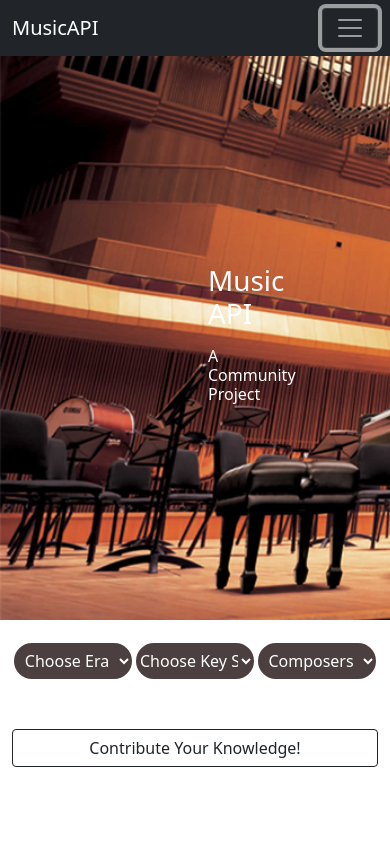
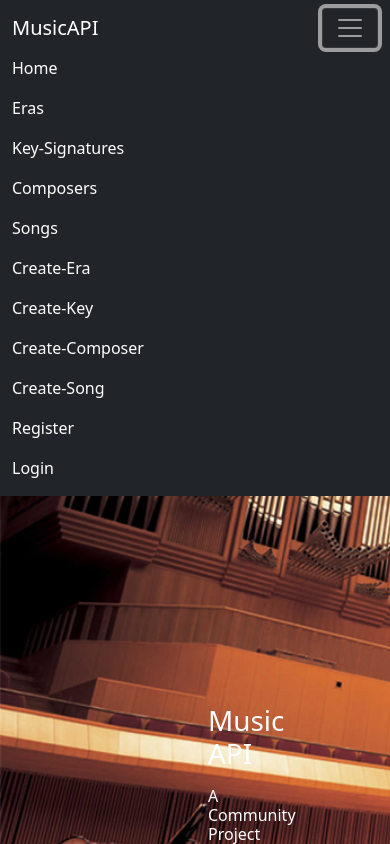
Before and after one commit to joeycodingphase25/React_Music_API, a React (Create React App) app: page / in a window 390 px wide. Both pictures are taken after a click on the button "Toggle navigation". Shown: the top 844 px of the page. Built offline with nearby package versions, Linux system fonts and the light colour scheme.

Commit message:
fixed mobile drop down

```diff
--- a/src/components/Nav.js
+++ b/src/components/Nav.js
@@ -1,31 +1,36 @@
 import React from 'react'
 import { Link } from 'react-router-dom'
-
+import { useState } from 'react';
 
 
 export default function Nav(props) {
+
+  const [isNavCollapsed, setIsNavCollapsed] = useState(true);
+
+  const handleNavCollapse = () => setIsNavCollapsed(!isNavCollapsed);
+
   return (
     <nav className="navbar navbar-expand-lg navbar-dark bg-dark">
         <div className="container-fluid">
             <a className="navbar-brand" href="\">MusicAPI</a>
-            <button className="navbar-toggler" type="button" data-bs-toggle="collapse" data-bs-target="\navbarNavAltMarkup" aria-controls="navbarNavAltMarkup" aria-expanded="false" aria-label="Toggle navigation">
+            <button className="custom-toggler navbar-toggler" type="button" data-toggle="collapse" data-target="#navbarsExample09" aria-controls="navbarsExample09" aria-expanded={!isNavCollapsed ? true : false} aria-label="Toggle navigation" onClick={handleNavCollapse}>
             <span className="navbar-toggler-icon"></span>
             </button>
-            <div className="collapse navbar-collapse" id="navbarNavAltMarkup">
+            <div class={`${isNavCollapsed ? 'collapse' : ''} navbar-collapse`} id="navbarsExample09">
             <div className="navbar-nav">
-                <Link className="nav-link active" aria-current="page" to="/">Home</Link>
-                <Link className="nav-link active" aria-current="page" to="/eras">Eras</Link>
-                <Link className="nav-link active" aria-current="page" to="/keys">Key-Signatures</Link>
-                <Link className="nav-link active" aria-current="page" to="/composers">Composers</Link>
-                <Link className="nav-link active" aria-current="page" to="/songs">Songs</Link>
-                <Link className="nav-link active" aria-current="page" to="/create-era">Create-Era</Link>
-                <Link className="nav-link active" aria-current="page" to="/create-key">Create-Key</Link>
-                <Link className="nav-link active" aria-current="page" to="/create-composer">Create-Composer</Link>
-                <Link className="nav-link active" aria-current="page" to="/create-song">Create-Song</Link>
-                { props.loggedIn ? (<><Link className="nav-link active" aria-current="page" to="/" onClick={props.logUserOut}>Logout</Link></>) : (
+                <Link className="nav-link active" onClick={handleNavCollapse} aria-current="page" to="/">Home</Link>
+                <Link className="nav-link active" onClick={handleNavCollapse} aria-current="page" to="/eras">Eras</Link>
+                <Link className="nav-link active" onClick={handleNavCollapse} aria-current="page" to="/keys">Key-Signatures</Link>
+                <Link className="nav-link active" onClick={handleNavCollapse} aria-current="page" to="/composers">Composers</Link>
+                <Link className="nav-link active" onClick={handleNavCollapse} aria-current="page" to="/songs">Songs</Link>
+                <Link className="nav-link active" onClick={handleNavCollapse} aria-current="page" to="/create-era">Create-Era</Link>
+                <Link className="nav-link active" onClick={handleNavCollapse} aria-current="page" to="/create-key">Create-Key</Link>
+                <Link className="nav-link active" onClick={handleNavCollapse} aria-current="page" to="/create-composer">Create-Composer</Link>
+                <Link className="nav-link active" onClick={handleNavCollapse} aria-current="page" to="/create-song">Create-Song</Link>
+                { props.loggedIn ? (<><Link className="nav-link active" onClick={handleNavCollapse} aria-current="page" to="/" onClick={props.logUserOut}>Logout</Link></>) : (
                   <>
-                  <Link className="nav-link active" aria-current="page" to="/register">Register</Link>
-                  <Link className="nav-link active" aria-current="page" to="/login">Login</Link>
+                  <Link className="nav-link active" onClick={handleNavCollapse} aria-current="page" to="/register">Register</Link>
+                  <Link className="nav-link active" onClick={handleNavCollapse} aria-current="page" to="/login">Login</Link>
                   </>
                 )}
             </div>
```
